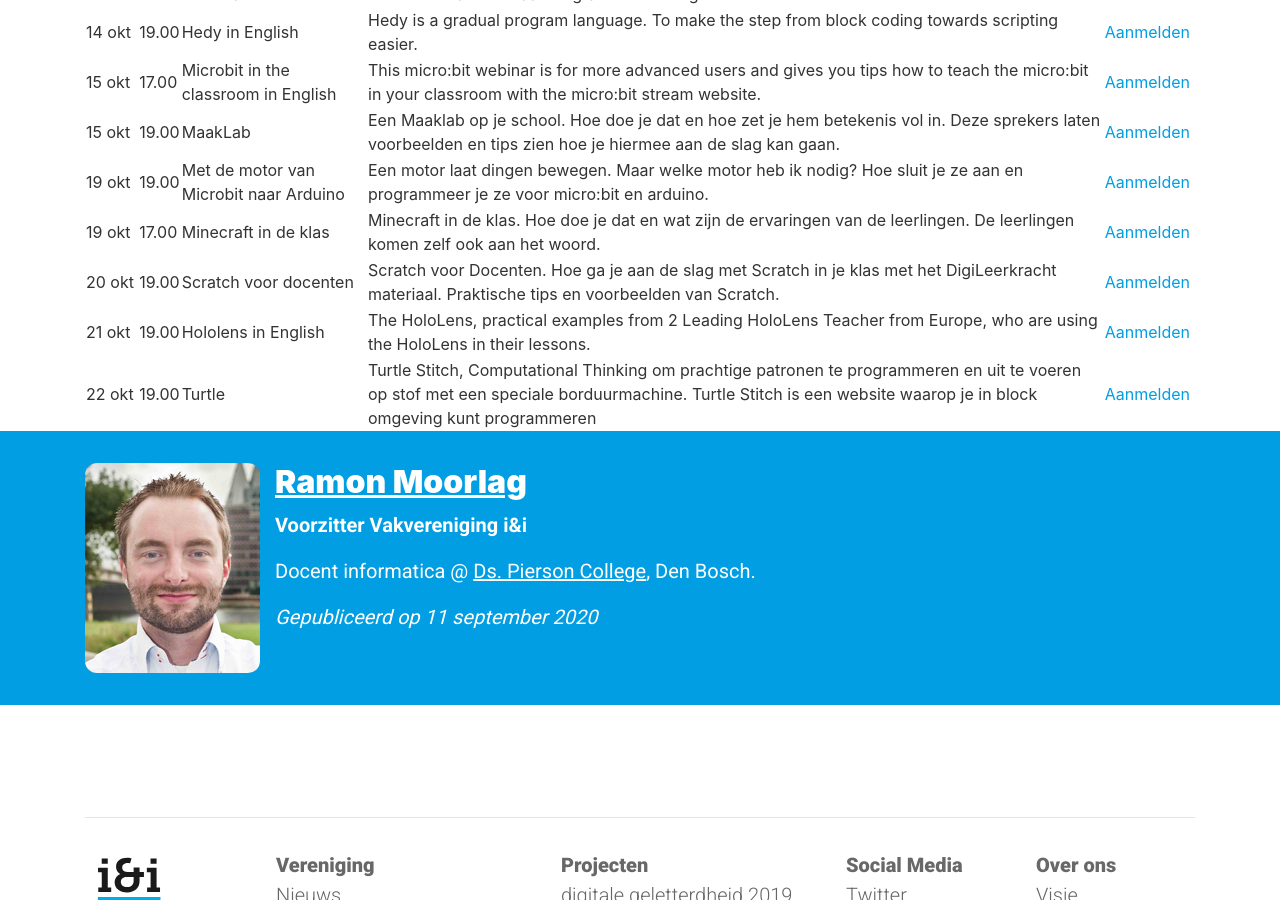
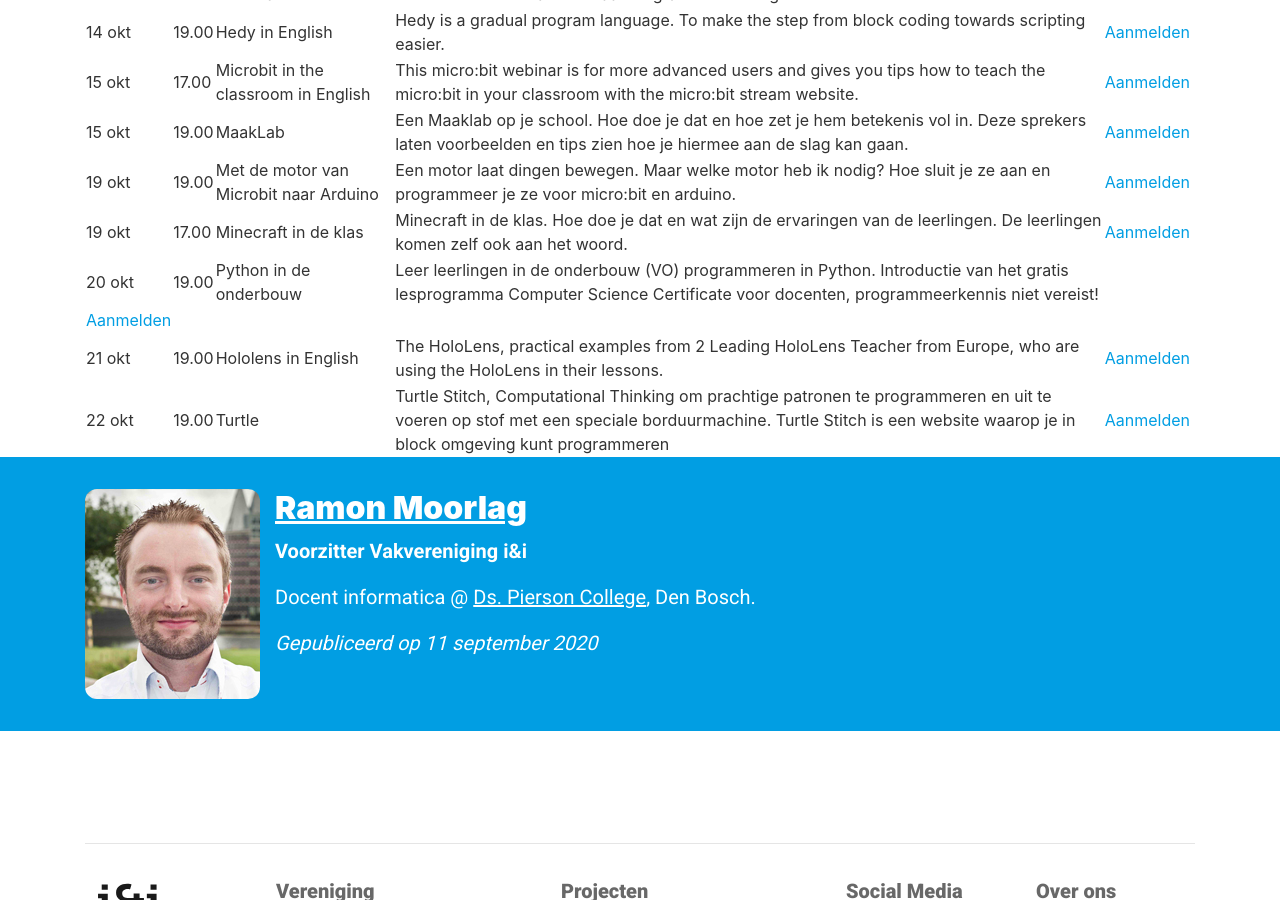
Before and after one commit to ieni/website, a Jekyll site: the page built from _posts/2020-09-11-code-week.md, in a window 1280 px wide and 900 px high, scrolled down 1127 px. Built offline with Jekyll 4.4.1, drawn with Linux system fonts in a browser that asks for light colours.

Commit message:
Update 2020-09-11-code-week.md
updated session scratch --> python

```diff
--- a/_posts/2020-09-11-code-week.md
+++ b/_posts/2020-09-11-code-week.md
@@ -26,6 +26,7 @@
 | 15 okt 	| 19.00 	| MaakLab 	| Een Maaklab op je school. Hoe doe je dat en hoe zet je hem betekenis vol in. Deze sprekers laten voorbeelden en tips zien hoe je hiermee aan de slag kan gaan. 	| [Aanmelden](https://gudehaan-gasandbox.webex.com/gudehaan-gasandbox/onstage/g.php?MTID=ed84f371b0284da27fb95f388c4d5b2f0) 	|
 | 19 okt 	| 19.00 	| Met de motor van Microbit naar Arduino 	| Een motor laat dingen bewegen. Maar welke motor heb ik nodig? Hoe sluit je ze aan en programmeer je ze voor micro:bit en arduino. 	| [Aanmelden](https://gudehaan-gasandbox.webex.com/gudehaan-gasandbox/onstage/g.php?MTID=ef0c1a6346f2414f6a5de817d071e1764) 	|
 | 19 okt 	| 17.00 	| Minecraft in de klas 	| Minecraft in de klas. Hoe doe je dat en wat zijn de ervaringen van de leerlingen. De leerlingen komen zelf ook aan het woord. 	| [Aanmelden](https://gudehaan-gasandbox.webex.com/gudehaan-gasandbox/onstage/g.php?MTID=e118ef496b9652f10567c20c2f8e8cd14) 	|
-| 20 okt 	| 19.00 	| Scratch voor docenten 	| Scratch voor Docenten. Hoe ga je aan de slag met Scratch in je klas met het DigiLeerkracht materiaal. Praktische tips en voorbeelden van Scratch. 	| [Aanmelden](https://gudehaan-gasandbox.webex.com/gudehaan-gasandbox/onstage/g.php?MTID=e5b61af6edd7fe498598594cee3d66560) 	|
+| 20 okt 	| 19.00 	| Python in de onderbouw 	| Leer leerlingen in de onderbouw (VO) programmeren in Python. Introductie van het gratis lesprogramma Computer Science Certificate voor docenten, programmeerkennis niet vereist!
+	| [Aanmelden](https://gudehaan-gasandbox.webex.com/gudehaan-gasandbox/onstage/g.php?MTID=e5b61af6edd7fe498598594cee3d66560) 	|
 | 21 okt 	| 19.00 	| Hololens in English 	| The HoloLens, practical examples from 2 Leading HoloLens Teacher from Europe, who are using the HoloLens in their lessons. 	| [Aanmelden](https://gudehaan-gasandbox.webex.com/gudehaan-gasandbox/onstage/g.php?MTID=eecd34476ae07f74d658a47b1c02e0dbe) 	|
 | 22 okt 	| 19.00 	| Turtle 	| Turtle Stitch, Computational Thinking om prachtige patronen te programmeren en uit te voeren op stof met een speciale borduurmachine. Turtle Stitch is een website waarop je in block omgeving kunt programmeren 	| [Aanmelden](https://gudehaan-gasandbox.webex.com/gudehaan-gasandbox/onstage/g.php?MTID=e73a1697cee70696c1e5b4956a367e392) 	|
```
